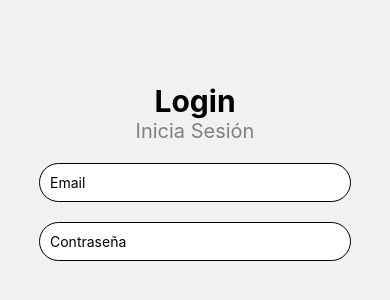
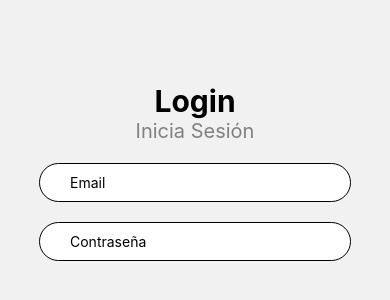
Before and after one commit to Pupghst/Save-You-App, a React Native app: screen / in a window 390 px wide. Shown: the part 250-550 px from the top of the page. Built offline with nearby package versions, Linux system fonts and the light colour scheme.

Commit message:
Agregando el pading

```diff
--- a/App.js
+++ b/App.js
@@ -44,6 +44,7 @@ const style = StyleSheet.create({
   TextInput:{
     borderWidth: 1,
     borderColor: 'black',
+    paddingStart: 30,
     padding: 10,
     width: '80%',
     marginTop: 20,
```
